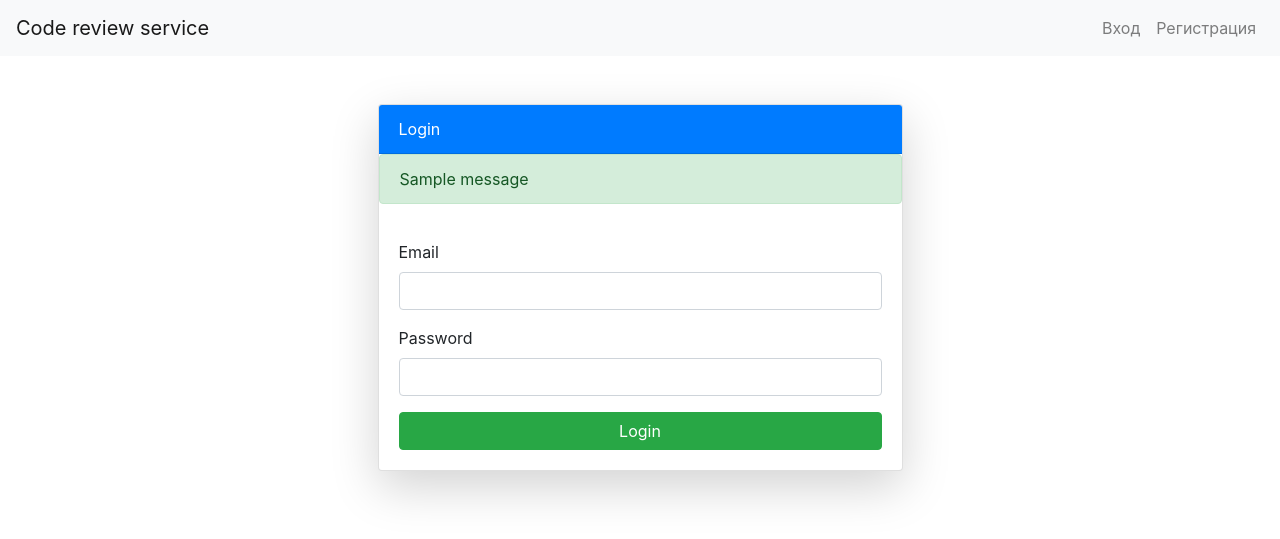
After one commit to Stanis4live/code-review-service, a Django app: template templates/login.html in a window 1280 px wide. The commit adds this page. Shown: the top 539 px of the page. Run offline with Django 4.2, Linux system fonts and the light colour scheme; the template is opened without the code that fills it: values that come from a table or form of the project are taken from there, others are empty; tables that the repository leaves empty hold one stand-in row (values such as "Sample post"); one stand-in notice (Sample message) is shown; some libraries are stand-ins or nearby versions.

Commit message:
create login service

```diff
--- a/apps/users/forms.py
+++ b/apps/users/forms.py
@@ -44,3 +44,8 @@ class RegistrationForm(forms.ModelForm):
         if commit:
             user.save()
         return user
+
+
+class LoginForm(forms.Form):
+    email = forms.EmailField(label='Email')
+    password = forms.CharField(label='Password', widget=forms.PasswordInput, min_length=8, max_length=20)
--- a/apps/users/urls.py
+++ b/apps/users/urls.py
@@ -3,6 +3,6 @@ from . import views
 
 urlpatterns = [
     path('registration/', views.registration, name='registration'),
-    path('login/', views.login, name='login'),
+    path('login/', views.user_login, name='login'),
     # path('logout/', views.LogoutView.as_view(), name='logout'),
 ]
--- /dev/null
+++ b/templates/login.html
@@ -0,0 +1,62 @@
+{% extends 'base.html' %}
+
+{% block content %}
+  <div class="container mt-5">
+    <div class="row justify-content-center">
+      <div class="col-md-6">
+        <div class="card shadow-lg">
+          <div class="card-header bg-primary text-white">
+            Login
+          </div>
+          <!-- Вставляем блок для вывода сообщений здесь -->
+          {% for message in messages %}
+            <div class="alert {% if message.tags %}alert-{{ message.tags }}{% endif %}">
+              {{ message }}
+            </div>
+          {% endfor %}
+          <div class="card-body">
+            <form method="post" class="needs-validation" novalidate>
+              {% csrf_token %}
+              <div class="mb-3">
+                <label for="id_email" class="form-label">Email</label>
+                <input type="email" class="form-control" id="id_email" name="email" required>
+                {% if form.email.errors %}
+                    <div class="alert alert-danger mt-2">
+                        {{ form.email.errors.0 }}
+                    </div>
+                {% endif %}
+              </div>
+              <div class="mb-3">
+                <label for="id_password" class="form-label">Password</label>
+                <input type="password" class="form-control" id="id_password" name="password" required>
+                {% if form.password.errors %}
+                    <div class="alert alert-danger mt-2">
+                        {{ form.password.errors.0 }}
+                    </div>
+                {% endif %}
+              </div>
+              <button type="submit" class="btn btn-success w-100">Login</button>
+            </form>
+          </div>
+        </div>
+      </div>
+    </div>
+  </div>
+
+  <script>
+    // Bootstrap form validation script
+    (function () {
+      'use strict';
+      var forms = document.querySelectorAll('.needs-validation');
+      Array.prototype.slice.call(forms).forEach(function (form) {
+        form.addEventListener('submit', function (event) {
+          if (!form.checkValidity()) {
+            event.preventDefault();
+            event.stopPropagation();
+          }
+          form.classList.add('was-validated');
+        }, false);
+      });
+    })();
+  </script>
+{% endblock %}
```
Also changed, not shown: apps/users/views.py (+22 -20 lines), templates/registration.html (+8 -0 lines).
